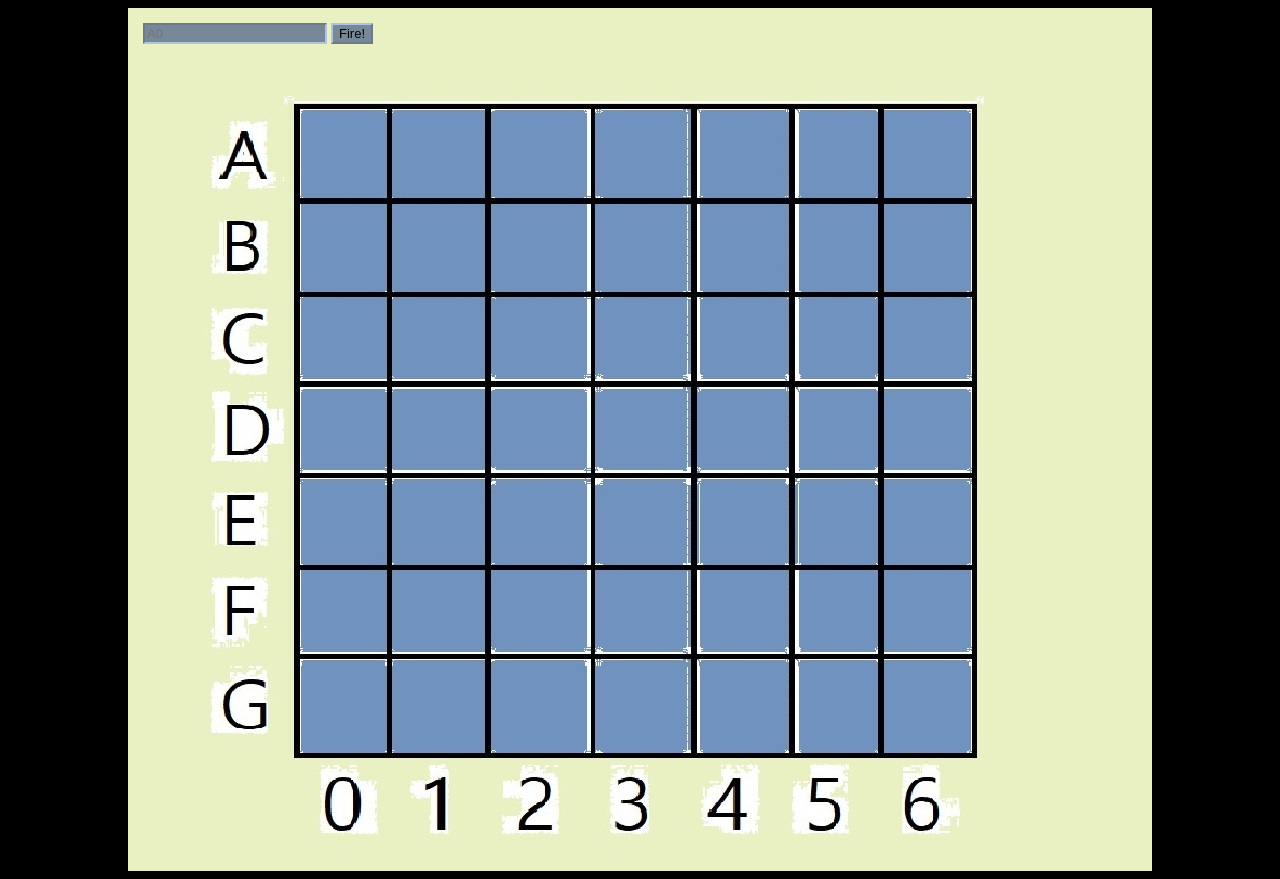
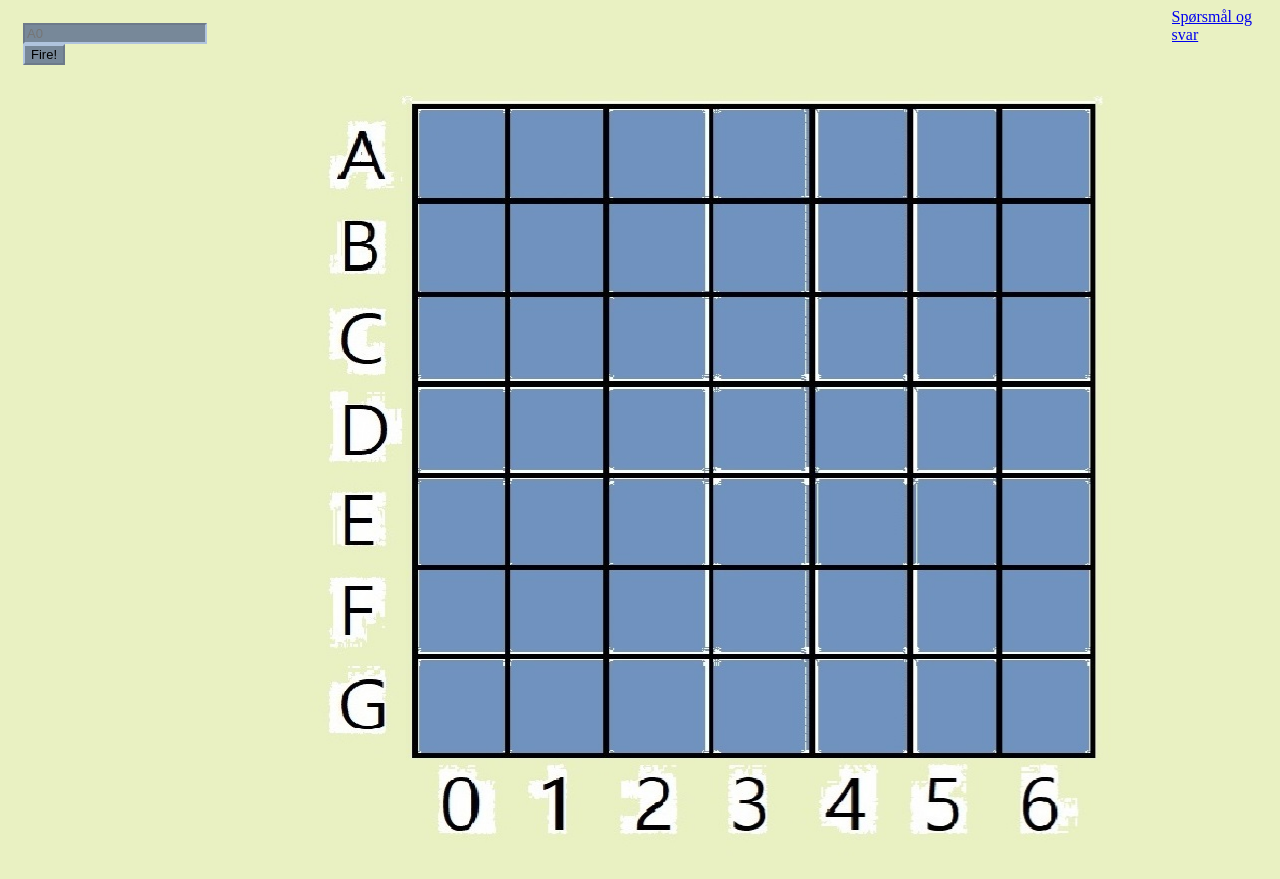
Before and after one commit to jonascantcode/battleship, a PHP site: page / in a window 1280 px wide. Run offline with PHP 8.4, Linux system fonts and the light colour scheme.

Commit message:
flex css, preparing files for db connection.

```diff
--- a/index.html
+++ b/index.php
@@ -8,8 +8,12 @@
 	<link rel="stylesheet" href="style.css">
 </head>
 <body>
+	<div id="messageArea"></div>
+	<form>
+		<input type="text" id="guessInput" placeholder="A0">
+		<input type="button" id="fireButton" value="Fire!">
+	</form>
 	<div id="board">
-		<div id="messageArea"></div>
 		<table>
 			<tr>
 				<td id="00"></td>
@@ -75,11 +79,9 @@
 				<td id="66"></td>
 			</tr>
 		</table>
-		<form>
-			<input type="text" id="guessInput" placeholder="A0">
-			<input type="button" id="fireButton" value="Fire!">
-		</form>
 	</div>
+	<div id="scores"></div>
+	<a href="faq.php">Spørsmål og svar</a>
 	<script src="script.js"></script>
 </body>
 
--- a/style.css
+++ b/style.css
@@ -1,5 +1,6 @@
 body {
-	background-color: black;
+	background-color: #e9f1c2;
+	display: flex;
 }
 div#board {
 	position: relative;
```
Also changed, not shown: faq.php (added).
